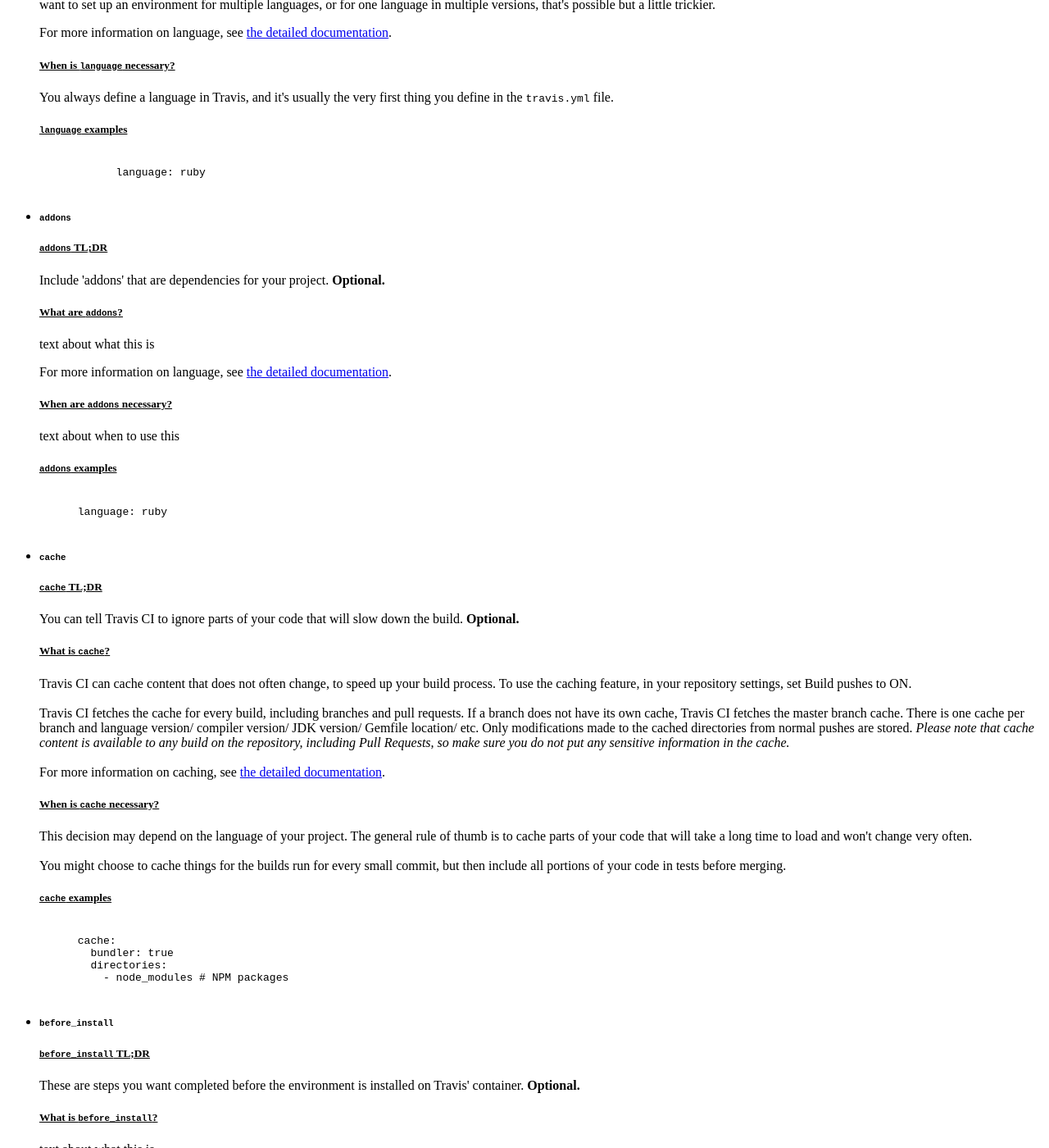
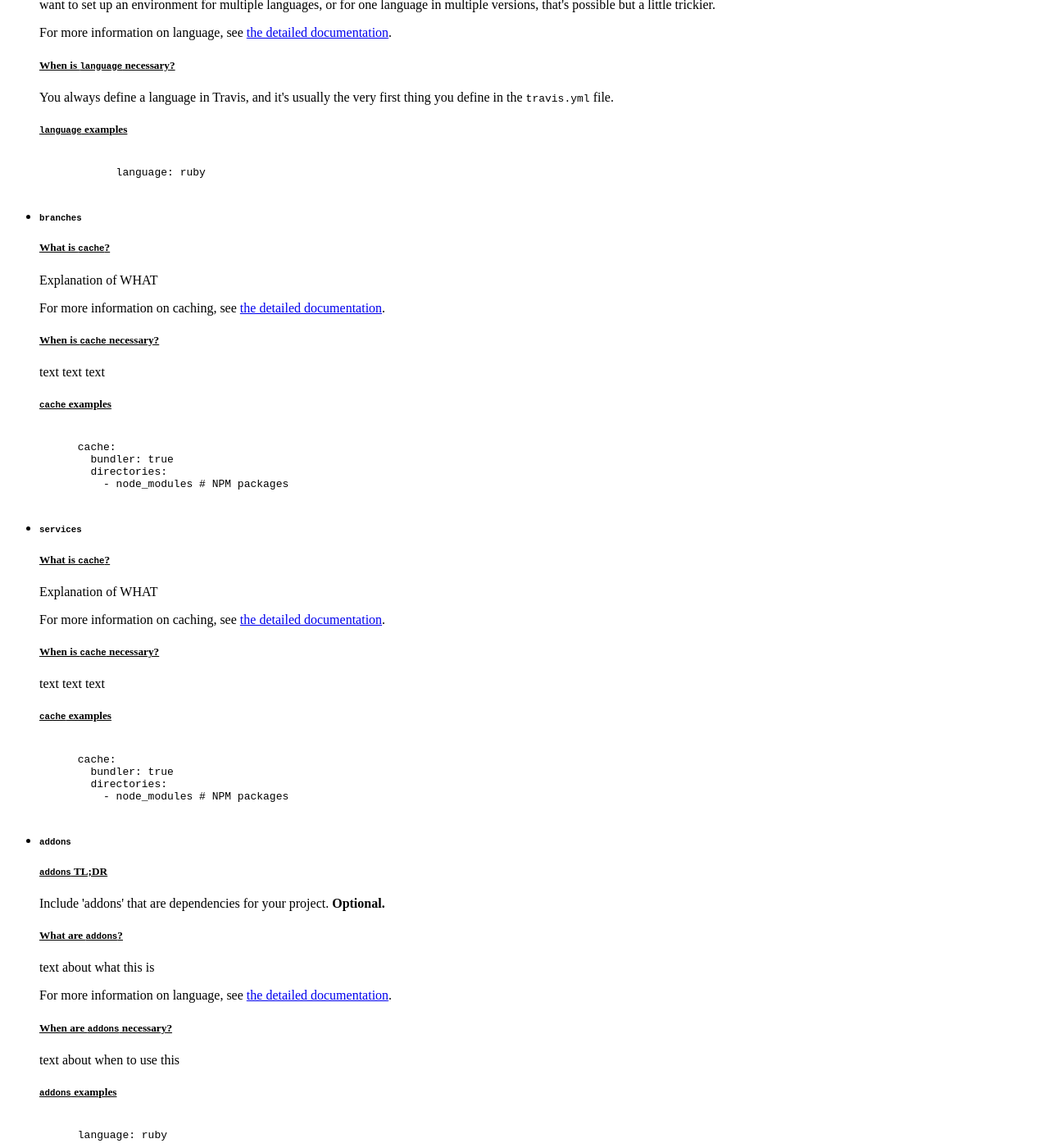
Before and after one commit to brianamarie/test-jekyll, a Jekyll site: the page built from index.html, in a window 1280 px wide and 1400 px high, scrolled down 794 px. Shown: the whole window at 82% size. Built offline with Jekyll 4.4.1, drawn with Linux system fonts in a browser that asks for light colours; nearby versions of some CDN libraries; a script that is not in the unit is left out.

Commit message:
add services and branches

```diff
--- /dev/null
+++ b/_includes/branches.html
@@ -0,0 +1,18 @@
+<li>
+  <div class="collapsible-header"><i class="mdi-toggle-star-outline"></i>
+    <h5><code>branches</code></h5>
+  </div>
+  <div class="collapsible-body">
+    <h5 style="text-decoration: underline">What is <code>cache</code>?</h5>
+      <p>Explanation of WHAT</p>
+      <p>For more information on caching, see <a href="https://docs.travis-ci.com/user/caching">the detailed documentation</a>.
+    <h5 style="text-decoration: underline">When is <code>cache</code> necessary?</h5>
+      <p>text text text</p>
+    <h5 style="text-decoration: underline"><code>cache</code> examples</h5>
+      <pre><code>
+      cache:
+        bundler: true
+        directories:
+          - node_modules # NPM packages
+      </pre></code>
+</li>
--- /dev/null
+++ b/_includes/services.html
@@ -0,0 +1,18 @@
+<li>
+  <div class="collapsible-header"><i class="mdi-toggle-star-outline"></i>
+    <h5><code>services</code></h5>
+  </div>
+  <div class="collapsible-body">
+    <h5 style="text-decoration: underline">What is <code>cache</code>?</h5>
+      <p>Explanation of WHAT</p>
+      <p>For more information on caching, see <a href="https://docs.travis-ci.com/user/caching">the detailed documentation</a>.
+    <h5 style="text-decoration: underline">When is <code>cache</code> necessary?</h5>
+      <p>text text text</p>
+    <h5 style="text-decoration: underline"><code>cache</code> examples</h5>
+      <pre><code>
+      cache:
+        bundler: true
+        directories:
+          - node_modules # NPM packages
+      </pre></code>
+</li>
--- a/index.html
+++ b/index.html
@@ -43,6 +43,8 @@
     <ul class="collapsible" data-collapsible="expandable">
       {% include notifications.html %}
       {% include language.html %}
+      {% include branches.html %}
+      {% include services.html %}
       {% include addons.html %}
       {% include cache.html %}
       {% include before_install.html %}
```
